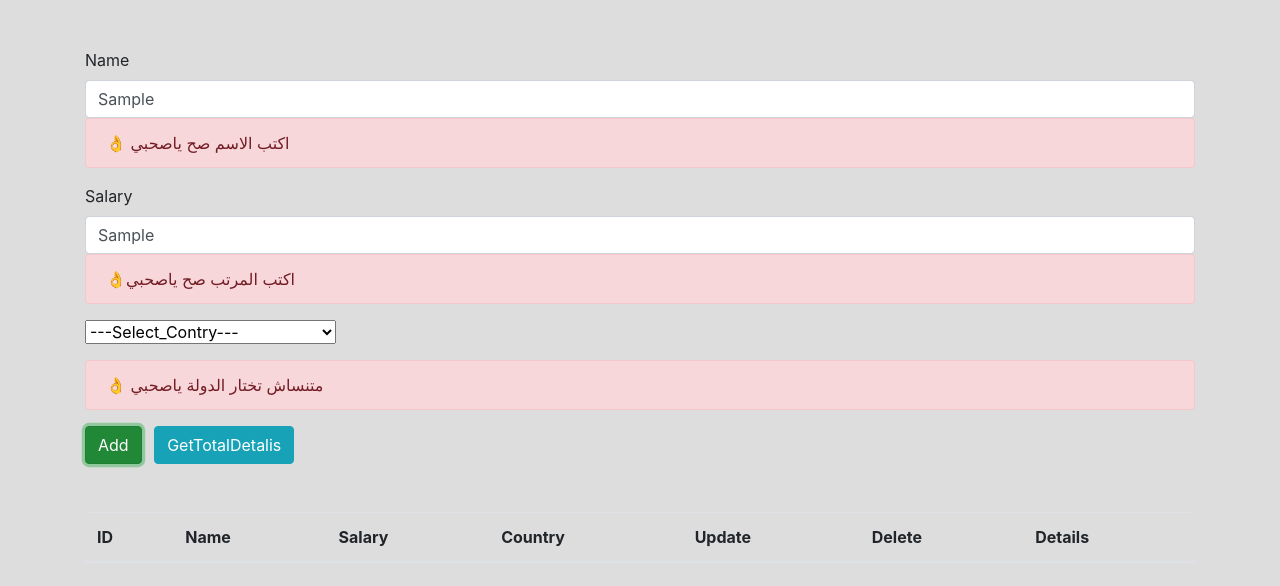
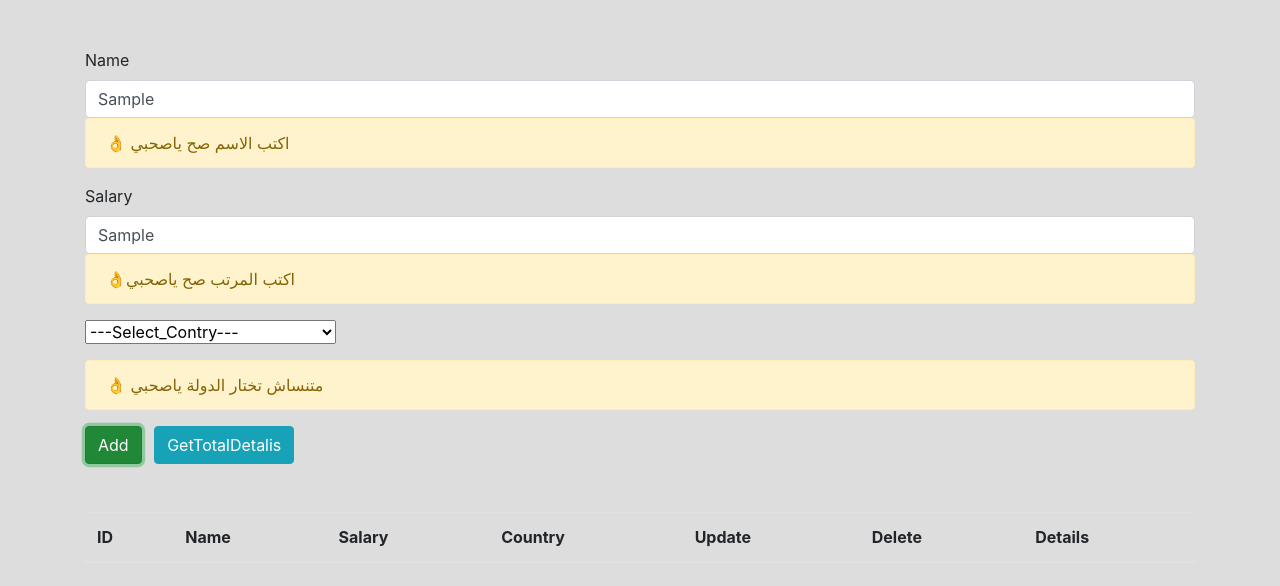
Before and after one commit to MaN0oo0/Crud-Sys, a plain HTML site: page index.html in a window 1280 px wide. Both pictures are taken after typing "Sample", "Sample" into the empty fields and a click on the button "Add". Drawn offline with Linux system fonts and the light colour scheme.

Commit message:
some fails

```diff
--- a/index.html
+++ b/index.html
@@ -31,14 +31,14 @@
         <div class="form-group">
             <label for="">Name</label>
             <input type="text" name="" id="name" class="form-control" pattern="[A-Za-z]{50}" title="50 letter Max Size">
-            <div class="alert alert-danger d-none" role="alert" id="v_name">
+            <div class="alert alert-warning d-none" role="alert" id="v_name">
                 👌 اكتب الاسم صح ياصحبي
             </div>
         </div>
         <div class="form-group">
             <label for="">Salary</label>
             <input type="text" name="" id="salary" class="form-control">
-            <div class="alert alert-danger d-none" role="alert" id="v_sal">
+            <div class="alert alert-warning d-none" role="alert" id="v_sal">
                 👌اكتب المرتب صح ياصحبي
             </div>
         </div>
@@ -298,7 +298,7 @@
                     <option value="Zimbabwe">Zimbabwe</option>
                 </select>
         </div>
-        <div class="alert alert-danger d-none" role="alert" id="not">
+        <div class="alert alert-warning d-none" role="alert" id="not">
             👌 متنساش تختار الدولة ياصحبي
         </div>
         <div class="bttt">
```
